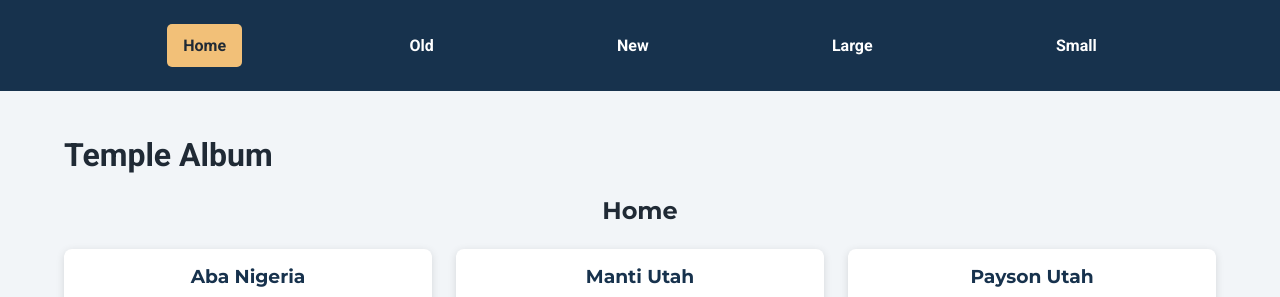
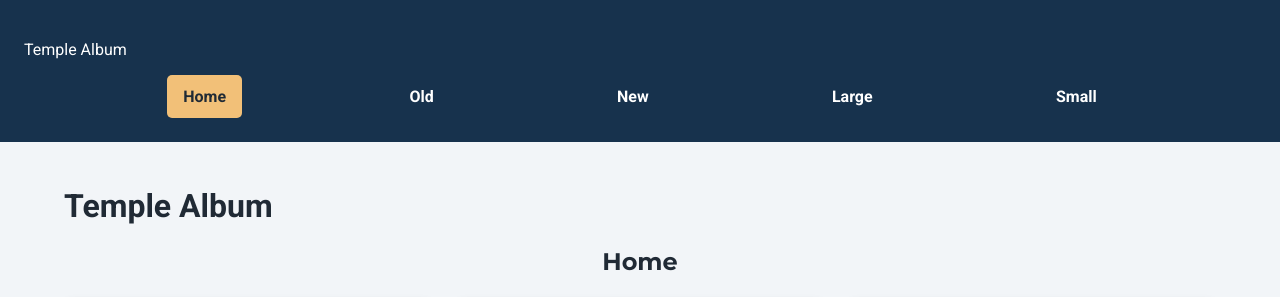
Before and after one commit to josh007-star/wdd131, a plain HTML site: page filtered-temples.html in a window 1280 px wide. Shown: the top 297 px of the page. Drawn offline with Linux system fonts and the light colour scheme.

Commit message:
Update filtered-temples.html

```diff
--- a/filtered-temples.html
+++ b/filtered-temples.html
@@ -19,7 +19,9 @@
 
 <body>
     <header>
-        <nav class="navigation" aria-label="Main navigation">
+    <p class="site-name">Temple Album</p>
+
+    <nav class="navigation" aria-label="Main navigation">
             <a href="#" data-filter="home" class="active">Home</a>
             <a href="#" data-filter="old">Old</a>
             <a href="#" data-filter="new">New</a>
```
